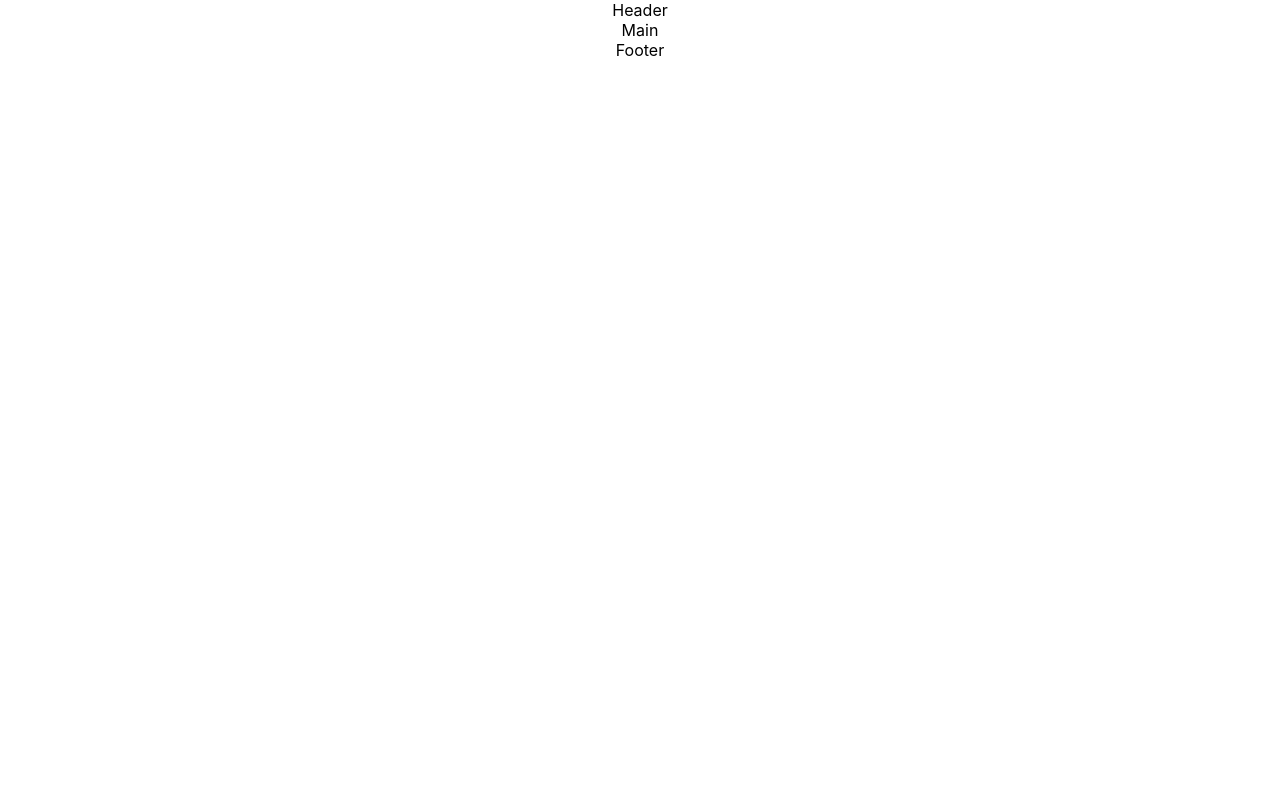
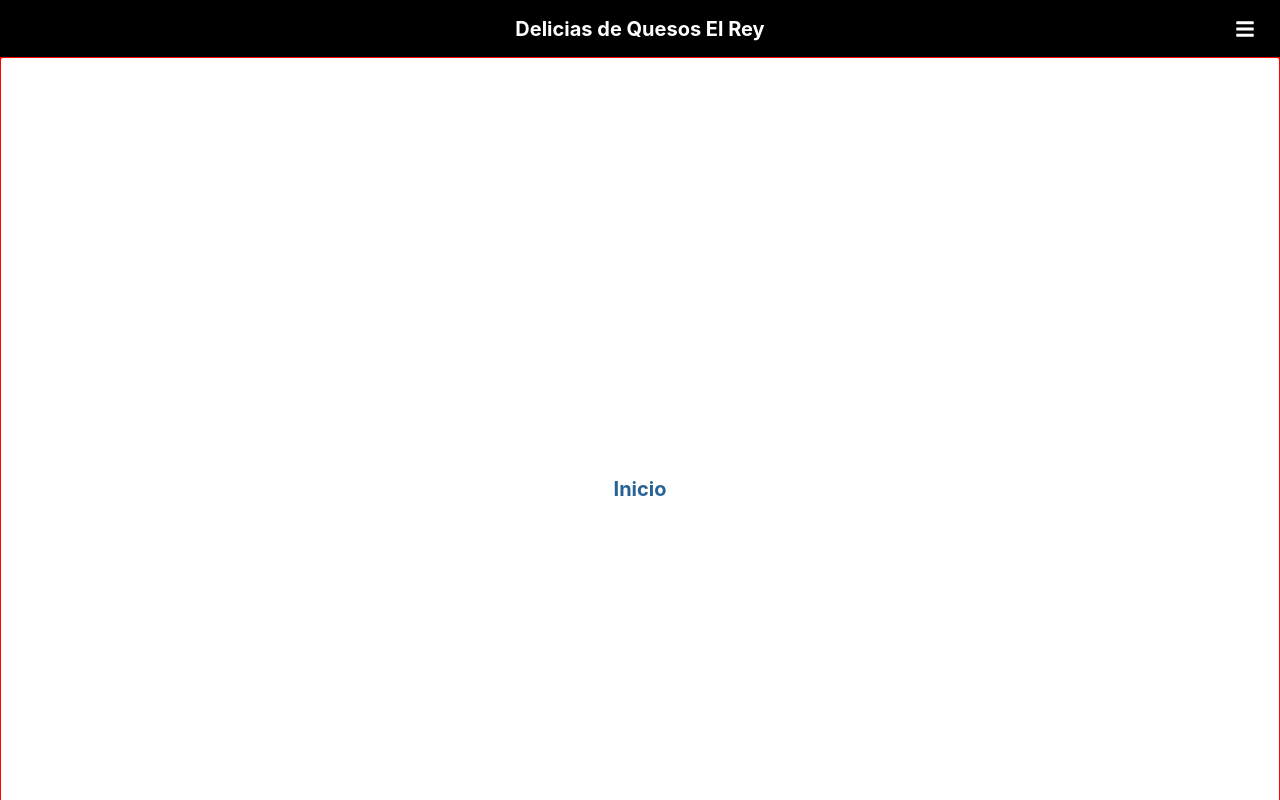
Before and after one commit to Luichix/king-web, a React (Create React App) app: page / in a window 1280 px wide. Shown: the top 800 px of the page. Built offline with nearby package versions, Linux system fonts and the light colour scheme.

Commit message:
toggle sidenav

```diff
--- a/package.json
+++ b/package.json
@@ -4,13 +4,15 @@
   "private": true,
   "dependencies": {
     "axios": "^0.26.1",
+    "babel-plugin-react-css-modules": "^5.2.6",
     "prop-types": "^15.8.1",
     "react": "^17.0.2",
     "react-chatbot-kit": "^2.0.1",
     "react-dom": "^17.0.2",
     "react-icons": "^4.3.1",
     "react-router-dom": "^6.2.2",
-    "react-scripts": "5.0.0",
+    "react-scripts": "^5.0.0",
+    "react-scroll": "^1.8.6",
     "redux": "^4.1.2",
     "web-vitals": "^2.1.4"
   },
@@ -44,9 +46,9 @@
     "@testing-library/jest-dom": "^5.16.2",
     "@testing-library/react": "^12.1.4",
     "@testing-library/user-event": "^13.5.0",
-    "eslint-plugin-jest": "^26.1.1",
     "cypress": "^9.5.2",
     "deep-freeze": "^0.0.1",
+    "eslint-plugin-jest": "^26.1.1",
     "json-server": "^0.17.0"
   },
   "proxy": "http://localhost:3001"
--- a/src/components/Footer.js
+++ b/src/components/Footer.js
@@ -1,8 +1,9 @@
 import React from 'react'
+import style from '../css/module/footer.module.css'
 
 function Footer() {
   return (
-    <div>Footer</div>
+    <footer id='footer' className={style.footer} >Footer</footer>
   )
 }
 
--- a/src/components/Header.js
+++ b/src/components/Header.js
@@ -1,8 +1,22 @@
-import React from 'react'
+import React, { useState } from 'react'
+import style from '../css/module/header.module.css'
+import { FaBars } from 'react-icons/fa'
+import Sydenav from './Sidenav'
 
 function Header() {
+  const [nav, setNav] = useState(false)
+
+  const handleNav= () => {
+    if(nav)setNav(false)
+    else setNav(true)
+  }
+
   return (
-    <div>Header</div>
+    <header id='header' className={style.header}>
+      <h1 className={style.title} >Delicias de Quesos El Rey</h1>
+      <span className={style.bar} onClick={handleNav} ><FaBars/></span>
+      <Sydenav nav={nav}></Sydenav>
+    </header>
   )
 }
 
--- a/src/components/Main.js
+++ b/src/components/Main.js
@@ -1,8 +1,29 @@
 import React from 'react'
+import style from '../css/module/main.module.css'
+import data from '../data/info'
 
 const Main = () => {
   return (
-    <div>Main</div>
+    <main id='main' className={style.main} >
+      <section id='Inicio' className={style.section}>
+        <h2 className={style.title}>Inicio</h2>
+      </section>
+      <section id='Historia' className={style.section}>
+        <h2 className={style.title}>Nuestra Historia</h2>
+        {data.history.map((e, i) => (
+          <p key={i} className={style.data} >{e}</p>
+        ))}
+      </section>
+      <section id='Catálogo' className={style.section}>
+        <h2 className={style.title}>Catálogo</h2>
+      </section>
+      <section id='Galería' className={style.section}>
+        <h2 className={style.title}>Galería</h2>
+      </section>
+      <section id='Contacto' className={style.section}>
+        <h2 className={style.title}>Contacto</h2>
+      </section>
+    </main>
   )
 }
 
--- a/src/components/Sidenav.js
+++ b/src/components/Sidenav.js
@@ -1,8 +1,25 @@
 import React from 'react'
+import style from '../css/module/sidenav.module.css'
+import { Link as Nav } from 'react-scroll'
 
-const Sidenav = () => {
+const elements = ['Inicio','Historia','Catálogo','Galería','Contacto' ]
+
+const Sidenav = ({ nav }) => {
   return (
-    <div>Sidenav</div>
+    <div className={nav ? style.sidenav : style.none}>
+      {elements.map((e,i) => (
+        <Nav
+          key={i}
+          className={style.item}
+          activeClass={style.active}
+          to={e}
+          spy={true}
+          smooth='easeInOutQuint'
+          offset={0}
+          duration={1500}
+        ><span>{e}</span></Nav>
+      ))}
+    </div>
   )
 }
 
--- a/src/css/App.css
+++ b/src/css/App.css
@@ -1,38 +1,8 @@
-.App {
-  text-align: center;
+:root {
+  --color-white: #fff;
+  --color-blue: #286394;
+  --color-black: #000;
+  --color-red: #990500;
+  --text-min: 1em;
+  --text-max: 1.25em;
 }
-
-.App-logo {
-  height: 40vmin;
-  pointer-events: none;
-}
-
-@media (prefers-reduced-motion: no-preference) {
-  .App-logo {
-    animation: App-logo-spin infinite 20s linear;
-  }
-}
-
-.App-header {
-  background-color: #282c34;
-  min-height: 100vh;
-  display: flex;
-  flex-direction: column;
-  align-items: center;
-  justify-content: center;
-  font-size: calc(10px + 2vmin);
-  color: white;
-}
-
-.App-link {
-  color: #61dafb;
-}
-
-@keyframes App-logo-spin {
-  from {
-    transform: rotate(0deg);
-  }
-  to {
-    transform: rotate(360deg);
-  }
-}
--- a/src/css/index.css
+++ b/src/css/index.css
@@ -1,6 +1,5 @@
-@import url('App.css');
-
 body {
+  padding: 0;
   margin: 0;
   font-family: -apple-system, BlinkMacSystemFont, 'Segoe UI', 'Roboto', 'Oxygen',
     'Ubuntu', 'Cantarell', 'Fira Sans', 'Droid Sans', 'Helvetica Neue',
--- /dev/null
+++ b/src/css/module/footer.module.css
@@ -0,0 +1,10 @@
+@import '../App.css';
+
+.footer {
+  background-color: var(--color-black);
+  color: var(--color-white);
+  width: 100%;
+  height: 100vh;
+  text-align: center;
+  font-size: var(--text-min);
+}
--- /dev/null
+++ b/src/css/module/header.module.css
@@ -0,0 +1,28 @@
+@import '../App.css';
+
+.header {
+  background-color: var(--color-black);
+  color: var(--color-white);
+  display: flex;
+  position: sticky;
+  align-items: center;
+  justify-content: center;
+  left: 0;
+  top: 0;
+  width: 100%;
+  padding: 0.2em 0;
+  z-index: 100;
+}
+
+.title {
+  text-align: center;
+  font-size: var(--text-max);
+}
+
+.bar {
+  font-size: var(--text-max);
+  position: absolute;
+  display: flex;
+  cursor: pointer;
+  right: var(--text-max);
+}
--- /dev/null
+++ b/src/css/module/main.module.css
@@ -0,0 +1,32 @@
+@import '../App.css';
+
+.main {
+  position: relative;
+  background-color: var(--color-blue);
+  color: var(--color-white);
+  width: 100%;
+  text-align: center;
+  font-size: var(--text-min);
+}
+
+.section {
+  display: flex;
+  flex-direction: column;
+  justify-content: center;
+  height: 100vh;
+  width: 100%;
+  background-color: var(--color-white);
+  color: var(--color-blue);
+  padding: 2em 0;
+  outline: auto red;
+}
+
+.title {
+  font-size: var(--text-max);
+  margin: 0;
+}
+
+.data {
+  line-height: 2em;
+  padding: 0 3em;
+}
--- /dev/null
+++ b/src/css/module/sidenav.module.css
@@ -0,0 +1,51 @@
+@import '../App.css';
+
+.sidenav {
+  background-color: var(--color-black);
+  position: fixed;
+  display:flex;
+  flex-direction: column;
+  justify-content: center;
+  align-items: center;
+  padding: 0 2em;
+  width: auto;
+  left: 0;
+  top: 0;
+  height: 100%;
+  transition: 1s;
+}
+
+.none {
+  background-color: var(--color-white);
+  position: fixed;
+  display:flex;
+  flex-direction: column;
+  justify-content: center;
+  align-items: center;
+  padding: 0 2em;
+  width: auto;
+  left: -500px;
+  top: 0;
+  height: 100%;
+  transition: 2s;
+}
+
+
+.item {
+  text-decoration: none;
+  color: var(--color-blue);
+  margin: var(--text-max);
+  padding: 0.2em 0.5em;
+  font-size: var(--text-max);
+  font-weight: 700;
+  cursor: pointer;
+}
+
+.item:hover {
+  color: var(--color-white);
+}
+
+.active {
+  color: var(--color-white);
+  transition: 0.5s;
+}
--- /dev/null
+++ b/src/data/info.js
@@ -0,0 +1,8 @@
+const history = [
+  'Delicias de Quesos El Rey es una empresa familiar, con casi 30 años de existir en el corazón de Chinandega. Acontencio que un dia en que Don Reynaldo transportaba leche hacia la ciudad como era costumbre sufrio un accidente, por lo cual se vio obligado sin ninguna otra alternativa a empezar a elaborar quesos. Desde entonces comenzo un largo camino por esta hermosa actividad, aprendiendo e innovando diferentes tipos de productos, que son un ahora un gran deleite',
+  'Como siempre hemos tenido muchas dificultades, pero las hemos podido llevar gracias a nuestros preciados clientes que siempre han estado fieles en buscar nuestros productos. Empezamos vendiendo en la esquina de la Flor de Liz en el mercado central, comercializandolos en uno de los primeros sino el primer triciclo de chinandega, pero desde hace algunos años pasamos a atender en un local con mayores comodidades y ofreciendo otros tipos de alimentos para nuestra hermosa ciudad.'
+]
+
+const data = { history }
+
+export default data
```
Also changed, not shown: 1 other file (tests, documents, lock files or other folders).
